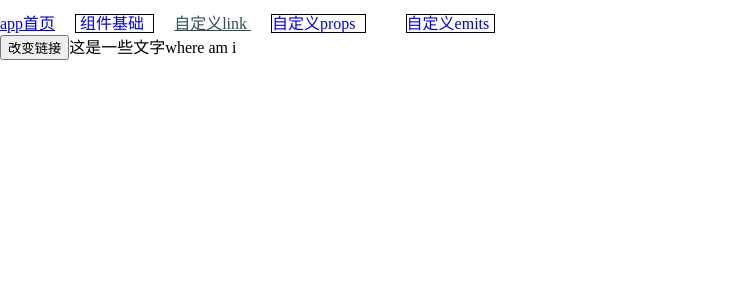
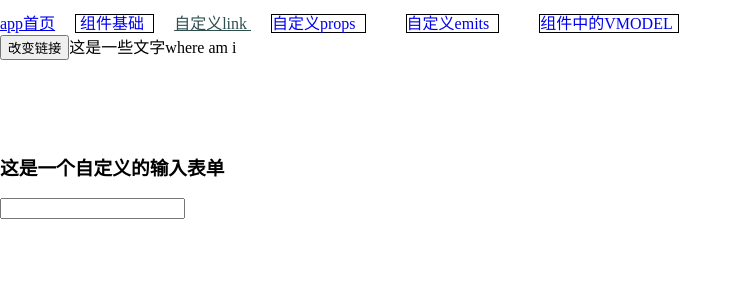
Before and after one commit to transport123/vuedemo, a Vue app: page /ComponentVModel in a window 1280 px wide. Shown: the top 300 px of the page, without its empty margins (0-742 px from the left). Built offline with nearby package versions, Linux system fonts and the light colour scheme.

Commit message:
component vmodel

```diff
--- a/src/RouterEntry.vue
+++ b/src/RouterEntry.vue
@@ -36,6 +36,11 @@ function changeLink()
             自定义emits
         </RouteLink>
 
+        <RouteLink to="/ComponentVModel" class="routerlink">
+            组件中的VMODEL
+        </RouteLink>
+
+
     </header>
     <div style="height: 100px;">
     <button @click="changeLink">改变链接</button>
--- /dev/null
+++ b/src/intocomponent/vmodel/ComponentVModel.vue
@@ -0,0 +1,8 @@
+<script setup>
+import MyInput from './CustomInput.vue'
+</script>
+<template>
+    <MyInput>
+
+    </MyInput>
+</template>
--- /dev/null
+++ b/src/intocomponent/vmodel/CustomInput.vue
@@ -0,0 +1,10 @@
+<script setup>
+const props = defineProps([])
+const emits= defineEmits([])
+</script>
+<template>
+    <div>
+        <h3>这是一个自定义的输入表单</h3>
+        <input type="text">
+    </div>
+</template>
--- a/src/main.js
+++ b/src/main.js
@@ -9,6 +9,7 @@ const ComponentFoundation = ()=>import('./componentdetail/ComponentFoundation.vu
 const List = ()=>import('./pages/List.vue')//对于vue-router不需要使用defineAsyncComponent，因为路由本身就是动态导入的
 const ComponentProps=()=>import('./intocomponent/props/ComponentProps.vue')
 const ComponentEmits=()=>import('./intocomponent/emits/ComponentEmits.vue')
+const ComponentVModel=()=>import('./intocomponent/vmodel/ComponentVModel.vue')
 
 // import App from './App.vue'
 // import ComponentFoundation from './componentdetail/ComponentFoundation.vue'
@@ -22,7 +23,8 @@ const routes = [
   {path:'/ComponentFoundation',component:ComponentFoundation},
   {path:'/List.html',component:List},
   {path:'/ComponentProps',component:ComponentProps},
-  {path:'/ComponentEmits',component:ComponentEmits}
+  {path:'/ComponentEmits',component:ComponentEmits},
+  {path:'/ComponentVModel',component:ComponentVModel}
 ]
 
 // 3. 创建路由实例并传递 `routes` 配置
```
